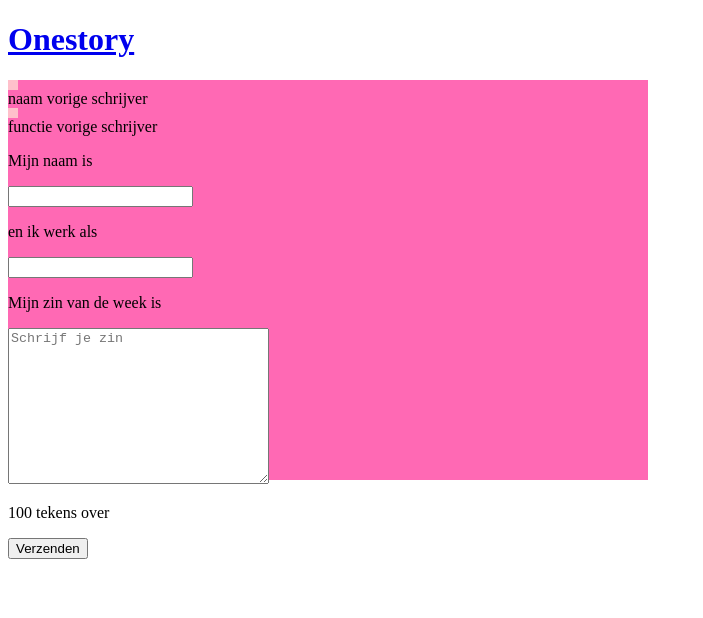
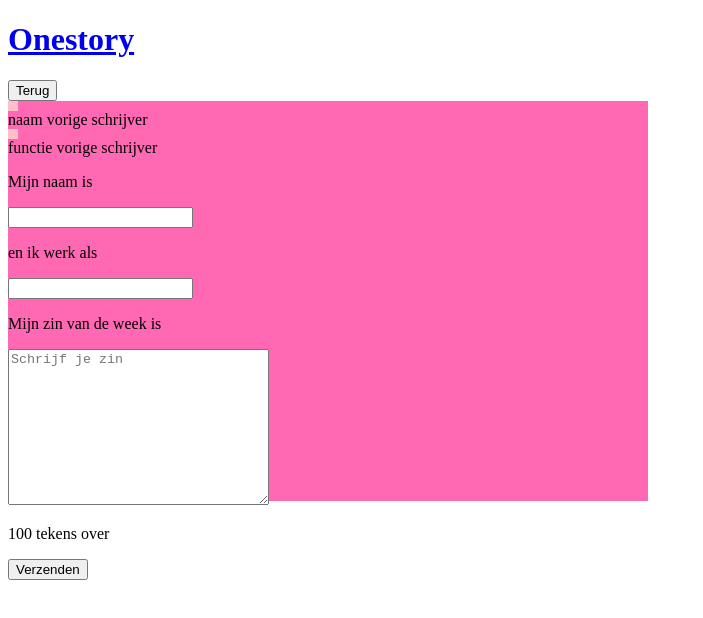
Before and after one commit to Demivdm/1story, a Nuxt app: page /writeStory in a window 1280 px wide. Shown: the top 618 px of the page, without its empty margins (0-703 px from the left). Built offline with nearby package versions, Linux system fonts and the light colour scheme.

Commit message:
adds back button

```diff
--- /dev/null
+++ b/components/elements/backButton.vue
@@ -0,0 +1,14 @@
+<template>
+    <button @click="goBack">Terug</button>
+</template>
+<script setup>
+const router = useRouter();
+
+const goBack = () => {
+  if (window.history.state.back) {
+    router.back();
+  } else {
+    router.push("/index");
+  }
+};
+</script>
--- a/pages/allStories.vue
+++ b/pages/allStories.vue
@@ -4,4 +4,5 @@
      <BlocksCard></BlocksCard>
    </NuxtLink>
     <h3>Alle eerder geschreven verhalen op 1 plek</h3>
+    <ElementsBackButton></ElementsBackButton>
 </template>
--- a/pages/writeStory.vue
+++ b/pages/writeStory.vue
@@ -1,7 +1,7 @@
 <template>
   <BlocksNav></BlocksNav>
+  <ElementsBackButton></ElementsBackButton>
   <BlocksForm></BlocksForm>
-
   <textarea
     v-model="textInput"
     @input="limitCheck"
```
